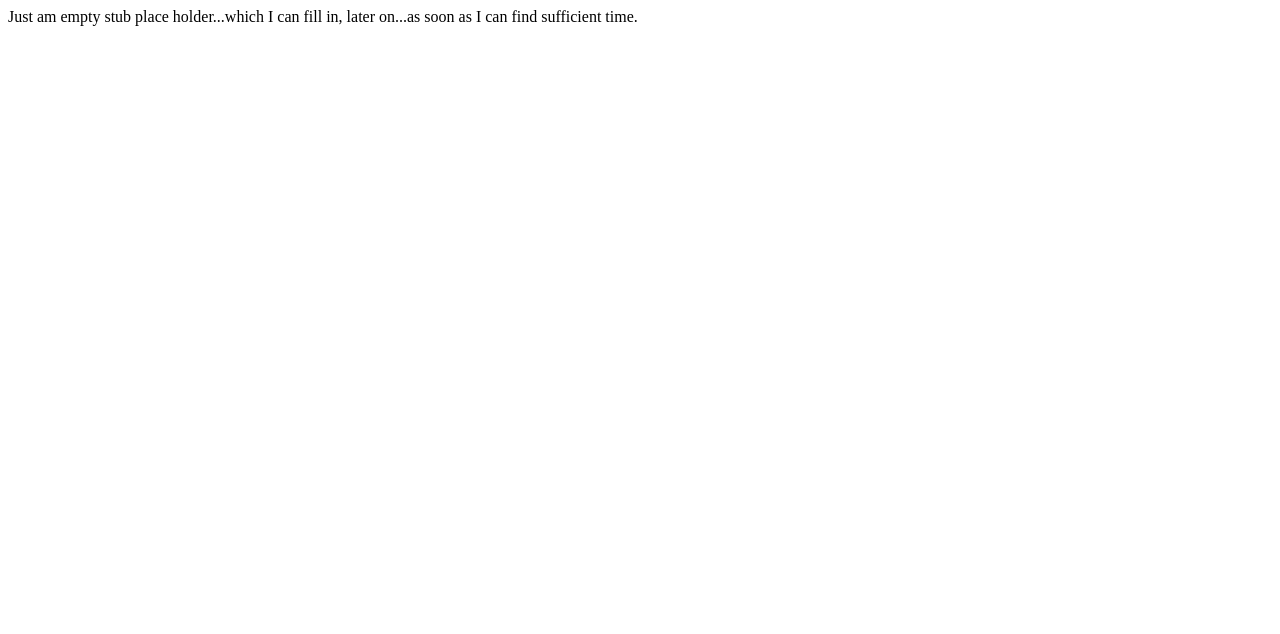
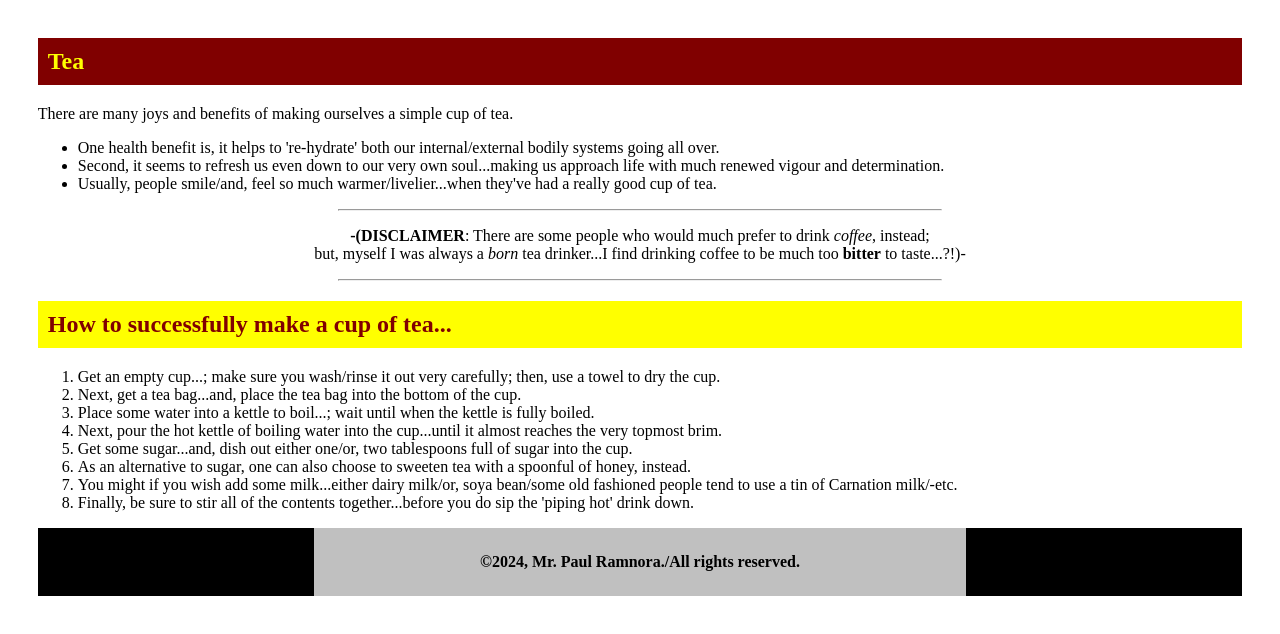
Before and after one commit to pramnora/code-institute, a plain HTML site: page day3.html in a window 1280 px wide. Drawn offline with Linux system fonts and the light colour scheme.

Commit message:
Update day3.html
Here I've created a web page article which is related to the benefits of drink tea/and, also, teaches how to make it.

```diff
--- a/day3.html
+++ b/day3.html
@@ -1 +1,48 @@
-Just am empty stub place holder...which I can fill in, later on...as soon as I can find sufficient time.
+<html>
+ <head>
+  <title>Recipe</title>
+ </head>
+ <style>
+  body{margin:1cm;}
+  h1,h2,footer p{padding:10px;}
+  h1{background-color:maroon;color:yellow;}
+  h2{background-color:yellow;color:maroon;}
+  footer{background-color:black;}
+  #idCopyrightMessage{background-color:silver;color:black;font-weight:bold;text-align:center;width:50%;margin:auto;padding:25px;}
+  p#idDisclaimer{text-align:center;}
+  hr{width:50%;}
+ </style>
+ <body>
+  <article>
+   <h1>Tea</h1>
+   <p>There are many joys and benefits of making ourselves a simple cup of tea.</p>
+   <ul>
+     <li>One health benefit is, it helps to 're-hydrate' both our internal/external bodily systems going all over.</li>
+    <li>Second, it seems to refresh us even down to our very own soul...making us approach life with much renewed vigour and determination.</li>
+    <li>Usually, people smile/and, feel so much warmer/livelier...when they've had a really good cup of tea.
+   </ul>
+   <hr>
+   <p id="idDisclaimer"><strong>-(DISCLAIMER</strong>: There are some people who would much prefer to drink <i>coffee</i>, instead;
+    <br>but, myself I was always a <em>born</em> tea drinker...I find drinking coffee to be much too <strong>bitter</strong> to taste...?!)-</p>
+   <hr>
+  </article>
+  <article>
+   <h2 class="styleA">How to successfully make a cup of tea...</h2>
+   <ol>
+    <li>Get an empty cup...; make sure you wash/rinse it out very carefully; then, use a towel to dry the cup.</li>
+    <li>Next, get a tea bag...and, place the tea bag into the bottom of the cup.</li>
+    <li>Place some water into a kettle to boil...; wait until when the kettle is fully boiled.</li>
+    <li>Next, pour the hot kettle of boiling water into the cup...until it almost reaches the very topmost brim.</li>
+    <li>Get some sugar...and, dish out either one/or, two tablespoons full of sugar into the cup.</li>
+    <li>As an alternative to sugar, one can also choose to sweeten tea with a spoonful of honey, instead.</li>
+    <li>You might if you wish add some milk...either dairy milk/or, soya bean/some old fashioned people tend to use a tin of Carnation milk/-etc.</li>
+    <li>Finally, be sure to stir all of the contents together...before you do sip the 'piping hot' drink down.</li>
+   </ol>
+  </article>
+  <footer>
+   <p id="idCopyrightMessage">
+    &copy;2024, Mr. Paul Ramnora./All rights reserved.
+   </p>
+  </footer>
+ </body>
+</html>
```
